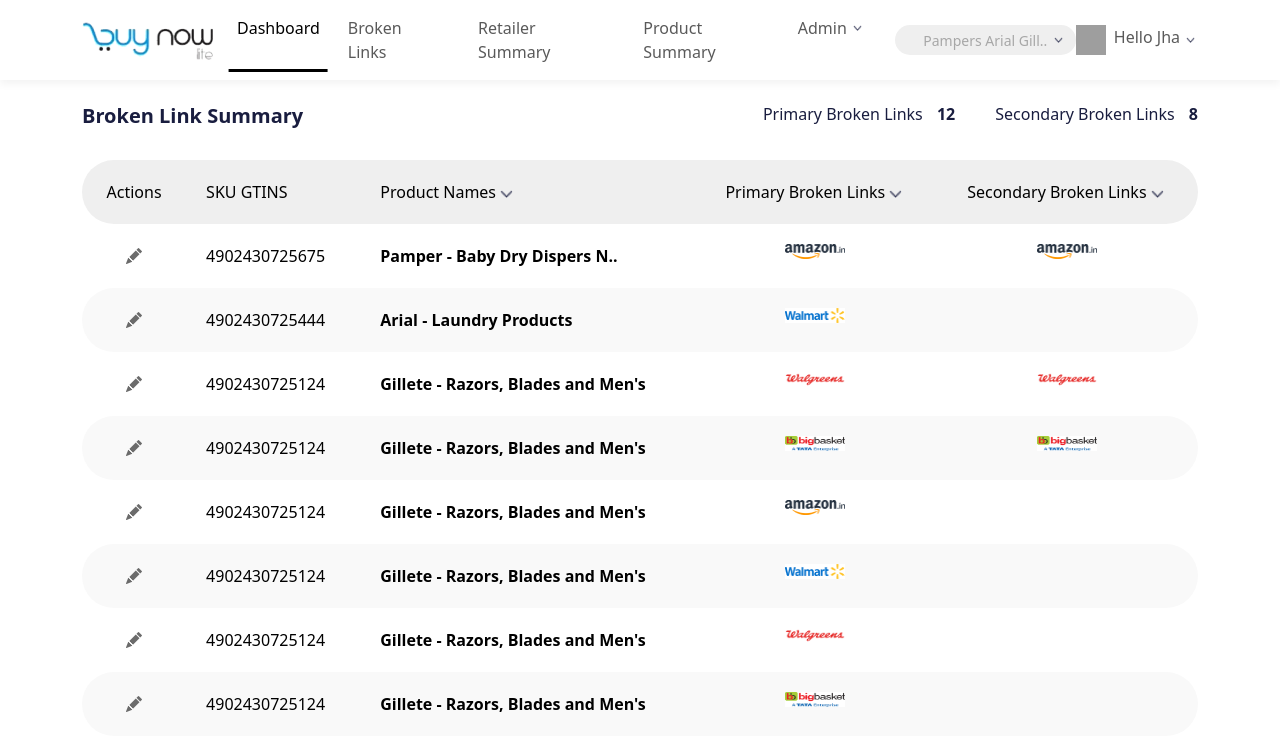
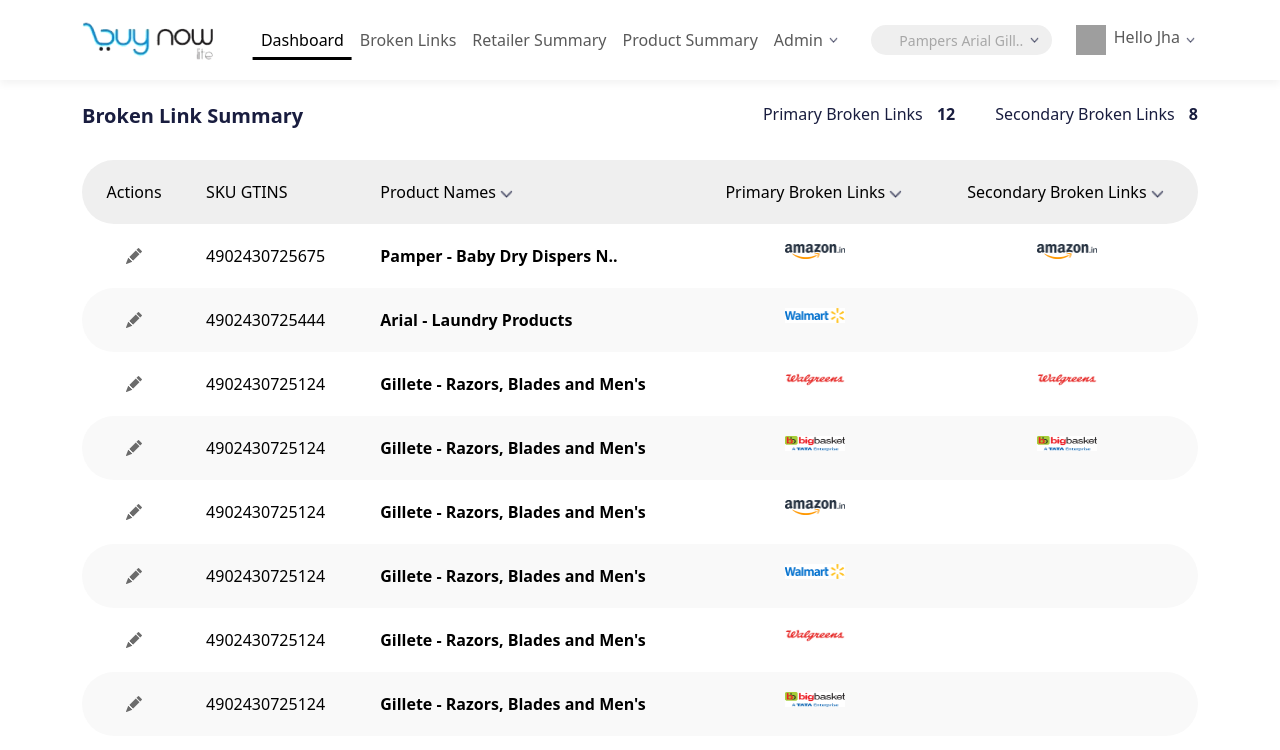
Before and after one commit to webtimate/buy-now-lite, a React (Create React App) app: page / in a window 1280 px wide. Shown: the top 750 px of the page. Built offline with nearby package versions, Linux system fonts and the light colour scheme; grey boxes are pictures that could not be loaded.

Commit message:
fix header ui issue

```diff
--- a/src/App.css
+++ b/src/App.css
@@ -7,8 +7,8 @@
 }
 
 .nav-link-padding {
-  padding-left: 20px !important;
-  padding-right: 20px !important;
+  /* padding-left: 20px !important; */
+  /* padding-right: 20px !important; */
 }
 
 .navbar-pills {
--- a/src/components/Header.jsx
+++ b/src/components/Header.jsx
@@ -71,7 +71,7 @@
                   className="d-inline-block align-top"
                   alt="brand logo"
                 />
-                <Navbar.Text className="p-2 ">Hello Jha</Navbar.Text>
+                <Navbar.Text className="p-2">Hello Jha</Navbar.Text>
               </>
             }
             id="basic-nav-dropdown"
```
